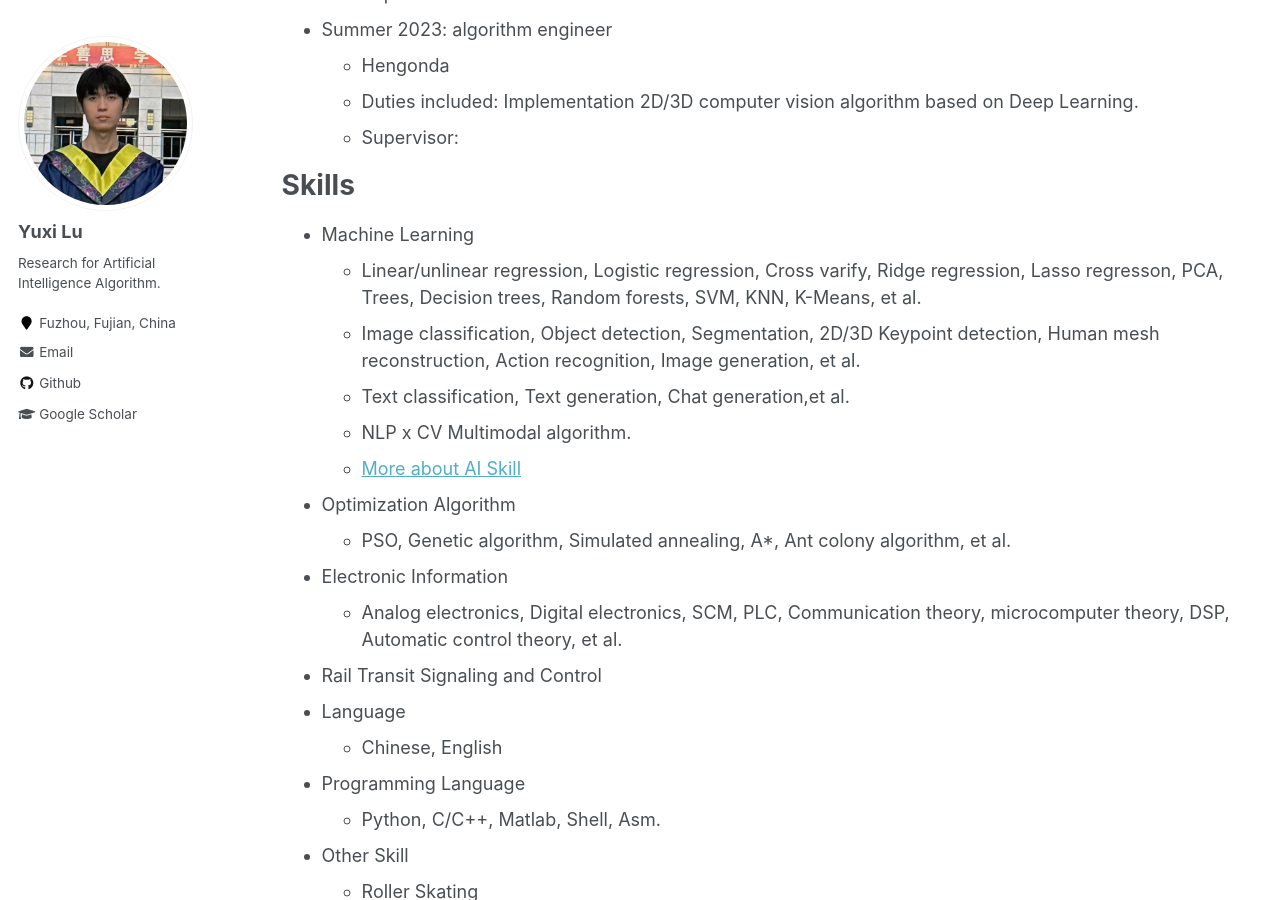
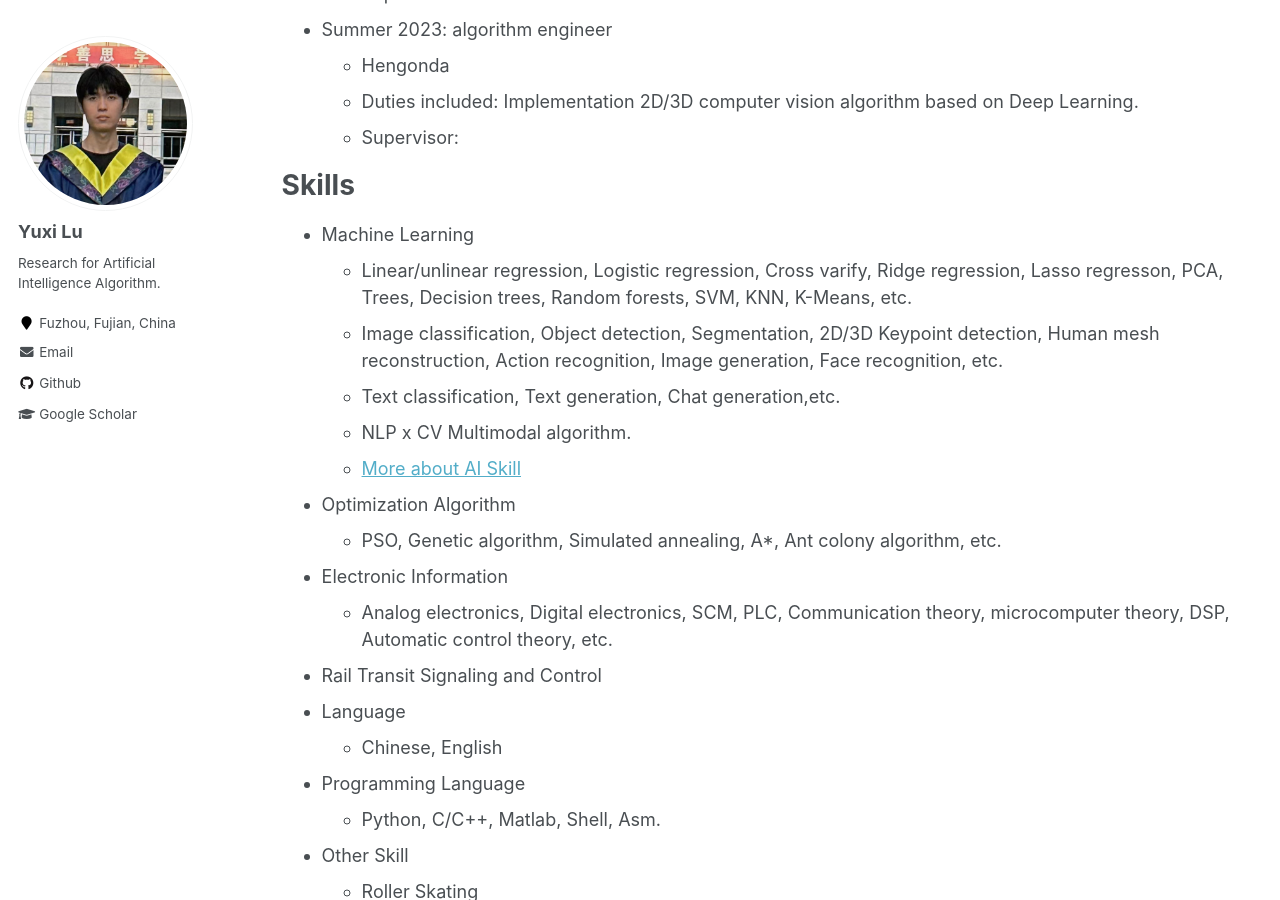
Before and after one commit to divided7/divided7.github.io, a Jekyll site: the page built from _pages/cv.md, in a window 1280 px wide and 900 px high, scrolled down 473 px. Built offline with Jekyll 4.4.1, drawn with Linux system fonts in a browser that asks for light colours.

Commit message:
Update cv.md

```diff
--- a/_pages/cv.md
+++ b/_pages/cv.md
@@ -29,15 +29,15 @@ Work experience
 Skills
 ======
 * Machine Learning
-  * Linear/unlinear regression, Logistic regression, Cross varify, Ridge regression, Lasso regresson, PCA, Trees, Decision trees, Random forests, SVM, KNN, K-Means, et al.
-  * Image classification, Object detection, Segmentation, 2D/3D Keypoint detection, Human mesh reconstruction, Action recognition, Image generation, et al.
-  * Text classification, Text generation, Chat generation,et al.
+  * Linear/unlinear regression, Logistic regression, Cross varify, Ridge regression, Lasso regresson, PCA, Trees, Decision trees, Random forests, SVM, KNN, K-Means, etc.
+  * Image classification, Object detection, Segmentation, 2D/3D Keypoint detection, Human mesh reconstruction, Action recognition, Image generation, Face recognition, etc.
+  * Text classification, Text generation, Chat generation,etc.
   * NLP x CV Multimodal algorithm.
   * [More about AI Skill](https://divided7.github.io/markdown/)
 * Optimization Algorithm
-  * PSO, Genetic algorithm, Simulated annealing, A*, Ant colony algorithm, et al.
+  * PSO, Genetic algorithm, Simulated annealing, A*, Ant colony algorithm, etc.
 * Electronic Information
-  * Analog electronics, Digital electronics, SCM, PLC, Communication theory, microcomputer theory, DSP, Automatic control theory, et al.
+  * Analog electronics, Digital electronics, SCM, PLC, Communication theory, microcomputer theory, DSP, Automatic control theory, etc.
 * Rail Transit Signaling and Control
 * Language
   * Chinese, English
```
